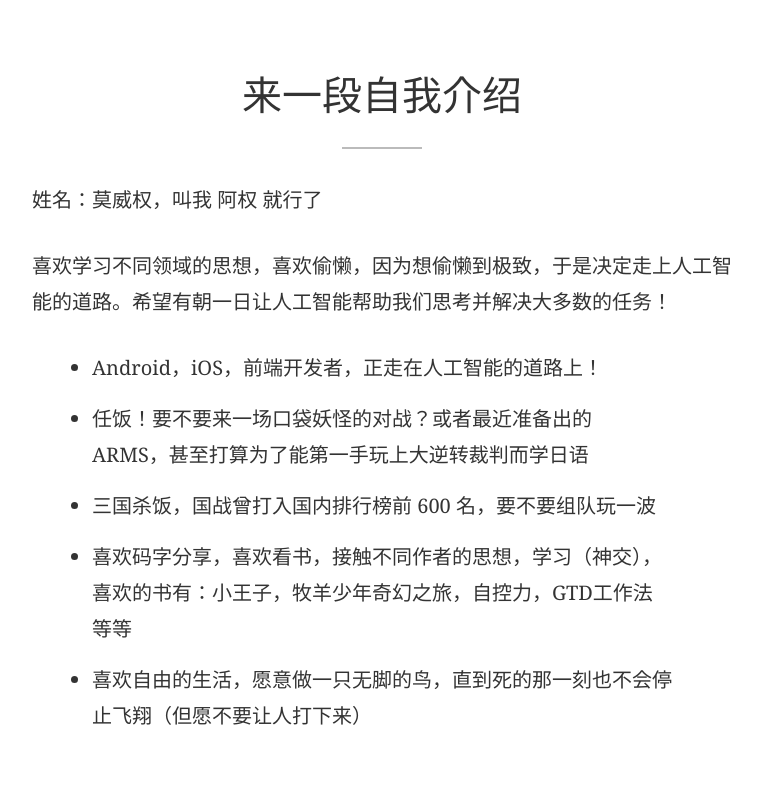
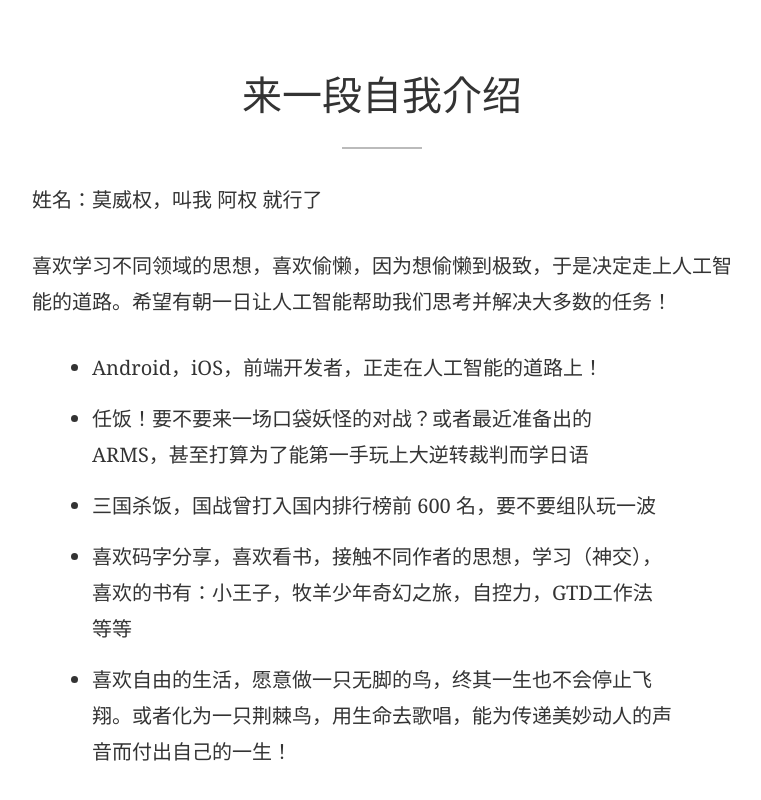
Before and after one commit to PoBlue/blogs, a plain HTML site: page blog/udacity_6th/index.html in a window 1280 px wide. Shown: the part 5084-5884 px from the top of the page, without its empty margins (258-1019 px from the left). Drawn offline with Linux system fonts and the light colour scheme.

Commit message:
improve: udacity story

```diff
--- a/blog/udacity_6th/index.html
+++ b/blog/udacity_6th/index.html
@@ -120,7 +120,7 @@
 	<li>任饭！要不要来一场口袋妖怪的对战？或者最近准备出的 ARMS，甚至打算为了能第一手玩上大逆转裁判而学日语</li>
 	<li>三国杀饭，国战曾打入国内排行榜前 600 名，要不要组队玩一波</li>
 	<li>喜欢码字分享，喜欢看书，接触不同作者的思想，学习（神交），喜欢的书有：小王子，牧羊少年奇幻之旅，自控力，GTD工作法等等</li>
-	<li>喜欢自由的生活，愿意做一只无脚的鸟，直到死的那一刻也不会停止飞翔（但愿不要让人打下来）<br/></li>
+	<li>喜欢自由的生活，愿意做一只无脚的鸟，终其一生也不会停止飞翔。或者化为一只荆棘鸟，用生命去歌唱，能为传递美妙动人的声音而付出自己的一生！</li>
 </ul>
 
 </body>
```
